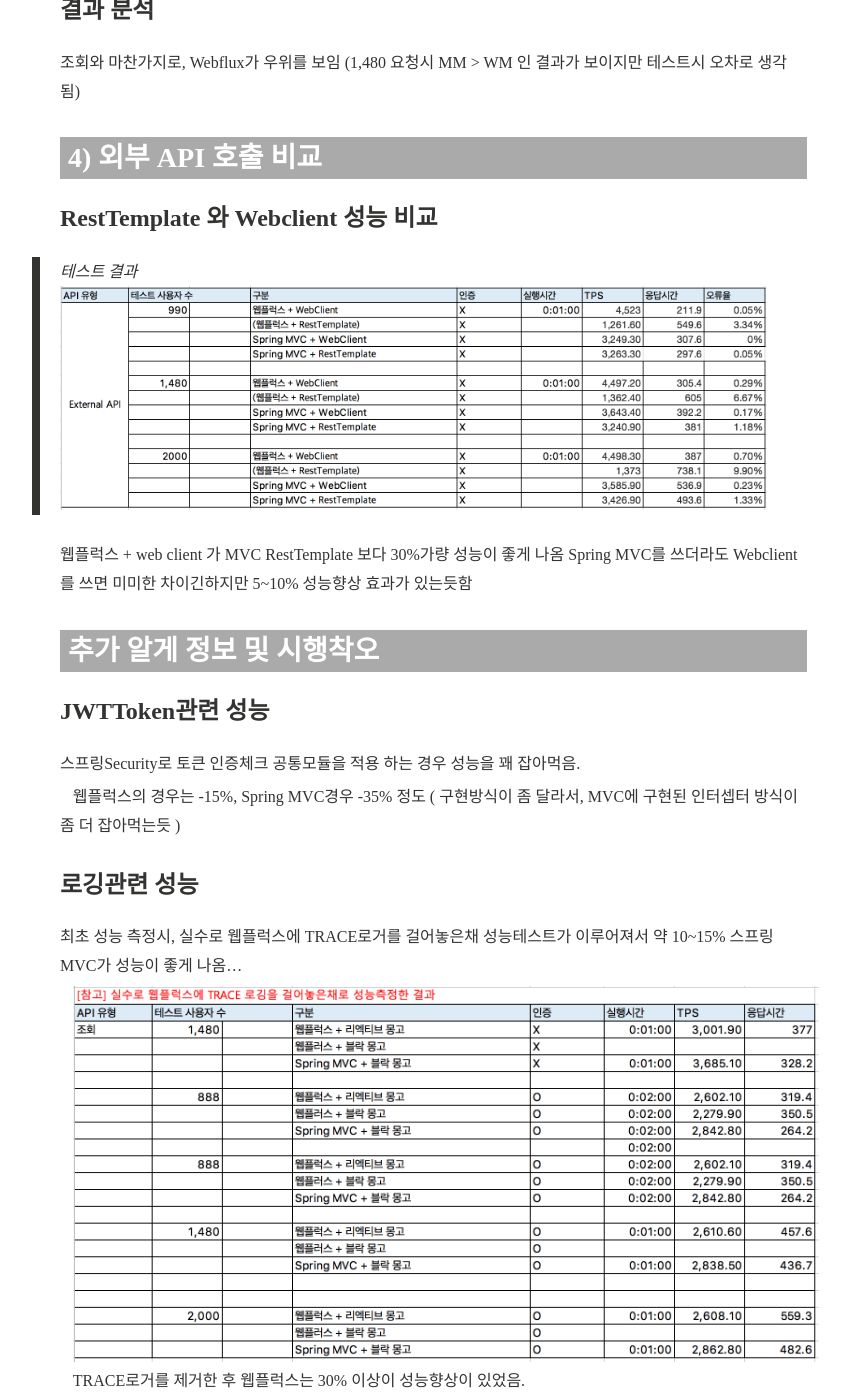
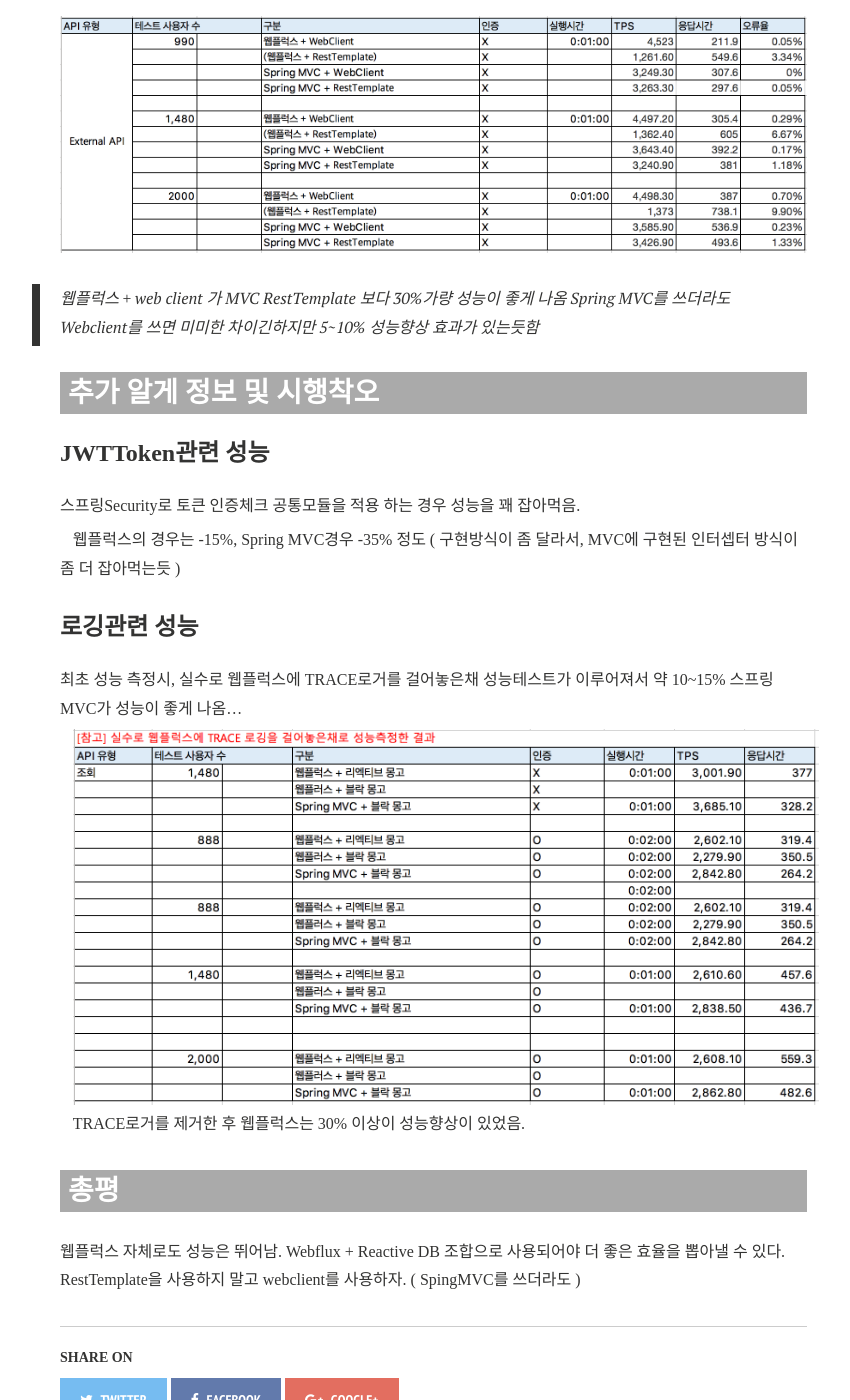
Before and after one commit to gjchoi/gjchoi.github.io, a Jekyll site: the page built from _posts/2019-08-03-웹플럭스_성능테스트.md, in a window 1280 px wide and 1400 px high, scrolled down 2540 px. Shown: the whole window, without its empty margins (228-1078 px from the left). Built offline with Jekyll 4.4.1, drawn with Linux system fonts in a browser that asks for light colours; nearby versions of some CDN libraries; comment, search, counter and statistics services are not loaded; some of the changed text lies outside the part shown.

Commit message:
Update 2019-08-03-웹플럭스_성능테스트.md

```diff
--- a/_posts/2019-08-03-웹플럭스_성능테스트.md
+++ b/_posts/2019-08-03-웹플럭스_성능테스트.md
@@ -12,8 +12,8 @@ category : etc
 
 # WebFlux  vs Spring MVC
 
+### Webflux vs Spring MVC 성능테스트 비교
 
-### Webflux vs Spring MVC 성능테스트 비교
 
 ## 환경 준비
 
@@ -41,11 +41,11 @@ category : etc
 
 
 
-# 테스트 수행
+## 테스트 수행
 
 
 
-## 1) 조회 요청성능 측정
+### 1) 조회 요청성능 측정
 
 1. 인증 API ( JWT 토큰 인증) - Query(findById)
 2. 인증없는 Open API  - Query(findById)
@@ -53,7 +53,6 @@ category : etc
 > 테스트 결과
 ![조회성능테스트](http://gjchoi.github.io/images/webflux/%E1%84%89%E1%85%A5%E1%86%BC%E1%84%82%E1%85%B3%E1%86%BC%E1%84%90%E1%85%A6%E1%84%89%E1%85%B3%E1%84%90%E1%85%B3_%E1%84%8C%E1%85%A9%E1%84%92%E1%85%AC1.png)
 
-### 결과 분석
 모든 요청성능(TPS 및 응답속도) 에 대해서 아래 순위를 보인다.    (20~30% 웹플럭스가 성능이 좋음)
 
 1위) 웹플럭스 + 리엑티브 몽고
@@ -61,44 +60,35 @@ category : etc
 3위) Spring MVC + 블락 몽고
 
 
-## 2) 조회시 쿼리 종류별 성능비교
+### 2) 조회시 쿼리 종류별 성능비교
 
 1. 기본 쿼리 ( findById )
 2. 커스톰 쿼리 ( findByUserId)
 
-> 테스트 결과
 ![쿼리성능테스트](http://gjchoi.github.io/images/webflux/%E1%84%89%E1%85%A5%E1%86%BC%E1%84%82%E1%85%B3%E1%86%BC%E1%84%90%E1%85%A6%E1%84%89%E1%85%B3%E1%84%90%E1%85%B3_%E1%84%8C%E1%85%A9%E1%84%92%E1%85%AC2.png)
 
-### 결과 분석
-기본 ID 조회 쿼리가 10%정도 TPS 및 응답속도가 좋음
+> 기본 ID 조회 쿼리가 10%정도 TPS 및 응답속도가 좋음
 
 
-
-
-
-## 3) 저장 요청성능 측정
+### 3) 저장 요청성능 측정
 
 1. 인증 API ( JWT 토큰 인증) - Query(save with userId)
 2. 인증없는 Open API  - Query(save)
 
-> 테스트 결과
 ![저장성능테스트](http://gjchoi.github.io/images/webflux/%E1%84%89%E1%85%A5%E1%86%BC%E1%84%82%E1%85%B3%E1%86%BC%E1%84%90%E1%85%A6%E1%84%89%E1%85%B3%E1%84%90%E1%85%B3_%E1%84%8C%E1%85%A5%E1%84%8C%E1%85%A1%E1%86%BC.png)
 
-### 결과 분석
-
-조회와 마찬가지로, Webflux가 우위를 보임
-(1,480 요청시 MM > WM 인 결과가 보이지만 테스트시 오차로 생각됨)
+> 조회와 마찬가지로, Webflux가 우위를 보임
+> (1,480 요청시 MM > WM 인 결과가 보이지만 테스트시 오차로 생각됨)
 
 
-## 4) 외부 API 호출 비교
+### 4) 외부 API 호출 비교
 
-### RestTemplate 와 Webclient 성능 비교
+#### RestTemplate 와 Webclient 성능 비교
 
-> 테스트 결과
 ![API성능테스트](http://gjchoi.github.io/images/webflux/%E1%84%89%E1%85%A5%E1%86%BC%E1%84%82%E1%85%B3%E1%86%BC%E1%84%90%E1%85%A6%E1%84%89%E1%85%B3%E1%84%90%E1%85%B3_%E1%84%8B%E1%85%AC%E1%84%87%E1%85%AEAPI%E1%84%92%E1%85%A9%E1%84%8E%E1%85%AE%E1%86%AF.png)
 
-웹플럭스 + web client 가 MVC RestTemplate 보다 30%가량 성능이 좋게 나옴
-Spring MVC를 쓰더라도 Webclient를 쓰면 미미한 차이긴하지만 5~10% 성능향상 효과가 있는듯함
+> 웹플럭스 + web client 가 MVC RestTemplate 보다 30%가량 성능이 좋게 나옴
+> Spring MVC를 쓰더라도 Webclient를 쓰면 미미한 차이긴하지만 5~10% 성능향상 효과가 있는듯함
 
 
 ## 추가 알게 정보 및 시행착오
@@ -121,3 +111,10 @@ Spring MVC를 쓰더라도 Webclient를 쓰면 미미한 차이긴하지만 5~10
 
 
 TRACE로거를 제거한 후 웹플럭스는 30% 이상이 성능향상이 있었음.
+
+
+## 총평
+
+웹플럭스 자체로도 성능은 뛰어남.
+Webflux + Reactive DB 조합으로 사용되어야 더 좋은 효율을 뽑아낼 수 있다.
+RestTemplate을 사용하지 말고 webclient를 사용하자. ( SpingMVC를 쓰더라도 )
```
